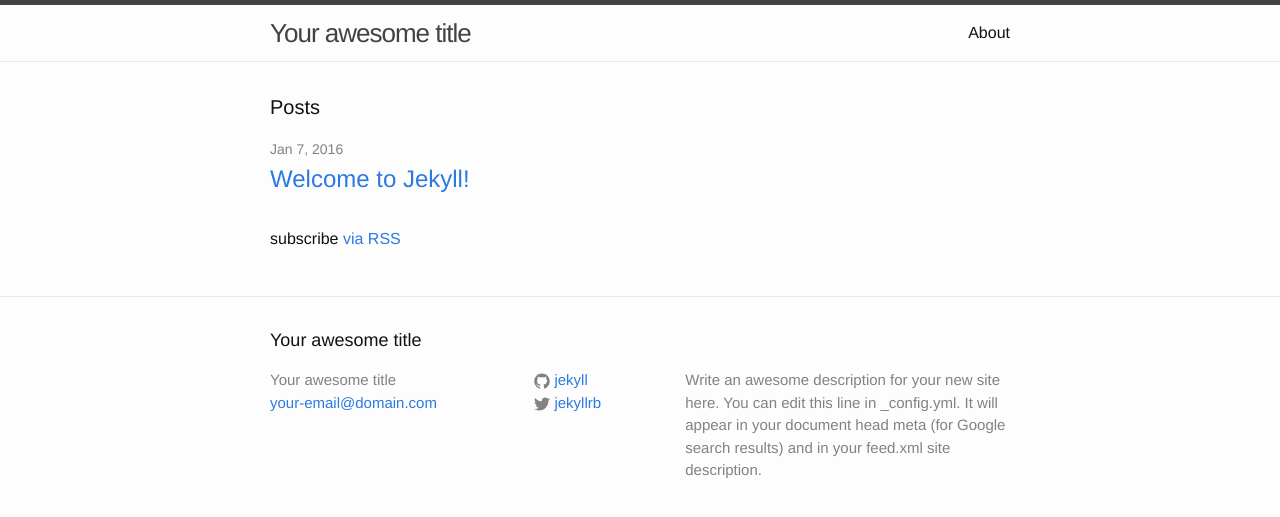
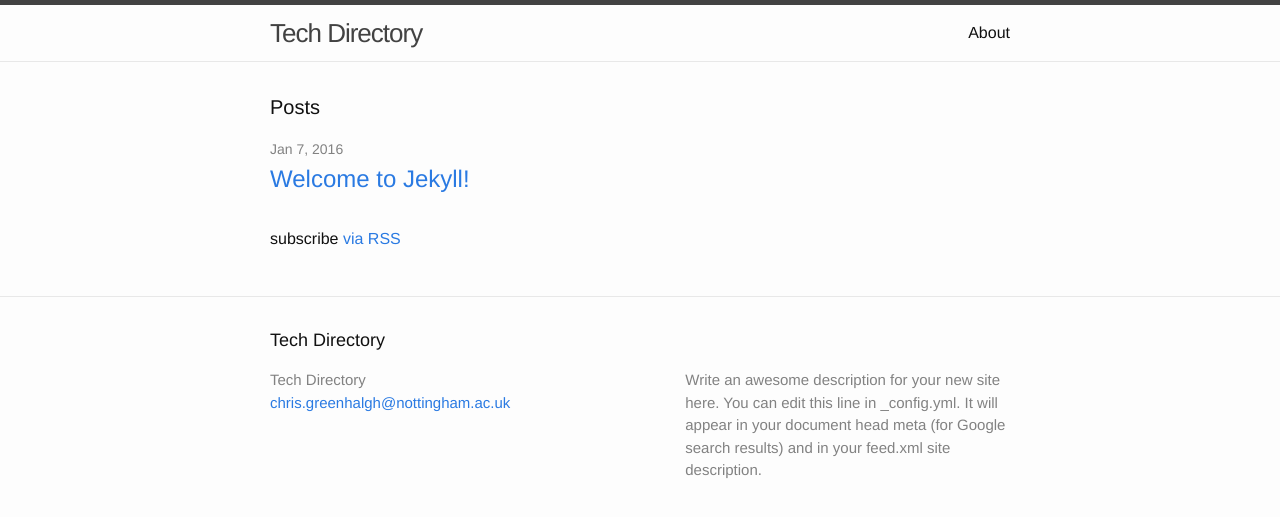
Before and after one commit to cgreenhalgh/tech-directory, a Jekyll site: the page built from index.html, in a window 1280 px wide. Shown: the top 517 px of the page. Built offline with Jekyll 4.4.1, drawn with Linux system fonts in a browser that asks for light colours.

Commit message:
fix config for github serving baseurl

```diff
--- a/_config.yml
+++ b/_config.yml
@@ -1,14 +1,14 @@
 # Site settings
-title: Your awesome title
-email: your-email@domain.com
+title: Tech Directory
+email: chris.greenhalgh@nottingham.ac.uk
 description: > # this means to ignore newlines until "baseurl:"
   Write an awesome description for your new site here. You can edit this
   line in _config.yml. It will appear in your document head meta (for
   Google search results) and in your feed.xml site description.
-baseurl: "" # the subpath of your site, e.g. /blog/
-url: "http://yourdomain.com" # the base hostname & protocol for your site
-twitter_username: jekyllrb
-github_username:  jekyll
+baseurl: "/tech-directory" # the subpath of your site, e.g. /blog/
+url: "http://cgreenhalgh.github.io" # the base hostname & protocol for your site
+#twitter_username: jekyllrb
+#github_username:  jekyll
 
 # Build settings
 markdown: kramdown
```
